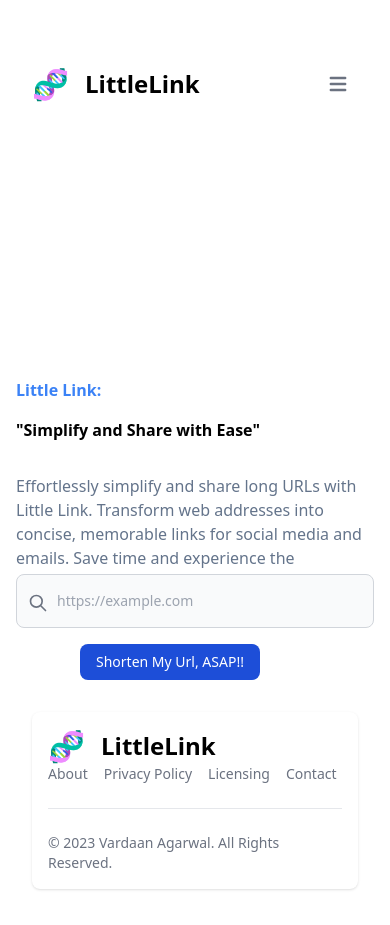
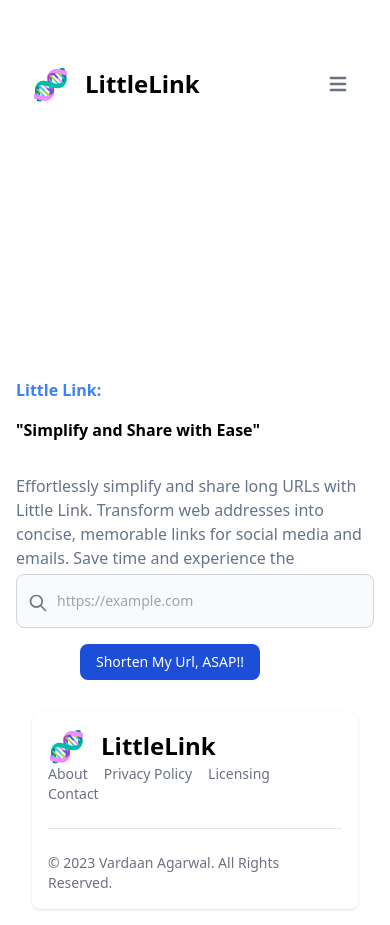
Before and after one commit to pesto-students/p10-divya-Varu98, a React (Create React App) app in the folder Week-13/url-shortener/: page / in a window 390 px wide. Built offline with nearby package versions, Linux system fonts and the light colour scheme.

Commit message:
refactor : Footer Links

```diff
--- a/Week-13/url-shortener/src/components/Footer.jsx
+++ b/Week-13/url-shortener/src/components/Footer.jsx
@@ -1,6 +1,7 @@
 import React from "react";
 
 const Footer = () => {
+  const links = ["About", "Privacy Policy", "Licensing", "Contact"];
   return (
     <div className="bg-white rounded-lg shadow dark:bg-gray-900 m-4">
       <div className="w-full max-w-screen-xl mx-auto p-4 md:py-8">
@@ -12,26 +13,13 @@ const Footer = () => {
             </span>
           </button>
           <ul className="flex flex-wrap items-center mb-6 text-sm font-medium text-gray-500 sm:mb-0 dark:text-gray-400">
-            <li>
-              <a href="/" className="mr-4 hover:underline md:mr-6 ">
-                About
-              </a>
-            </li>
-            <li>
-              <a href="/" className="mr-4 hover:underline md:mr-6">
-                Privacy Policy
-              </a>
-            </li>
-            <li>
-              <a href="/" className="mr-4 hover:underline md:mr-6 ">
-                Licensing
-              </a>
-            </li>
-            <li>
-              <a href="/" className="hover:underline">
-                Contact
-              </a>
-            </li>
+            {links.map((link) => (
+              <li>
+                <a href="/" className="mr-4 hover:underline md:mr-6 ">
+                  {link}
+                </a>
+              </li>
+            ))}
           </ul>
         </div>
         <hr className="my-6 border-gray-200 sm:mx-auto dark:border-gray-700 lg:my-8" />
```
